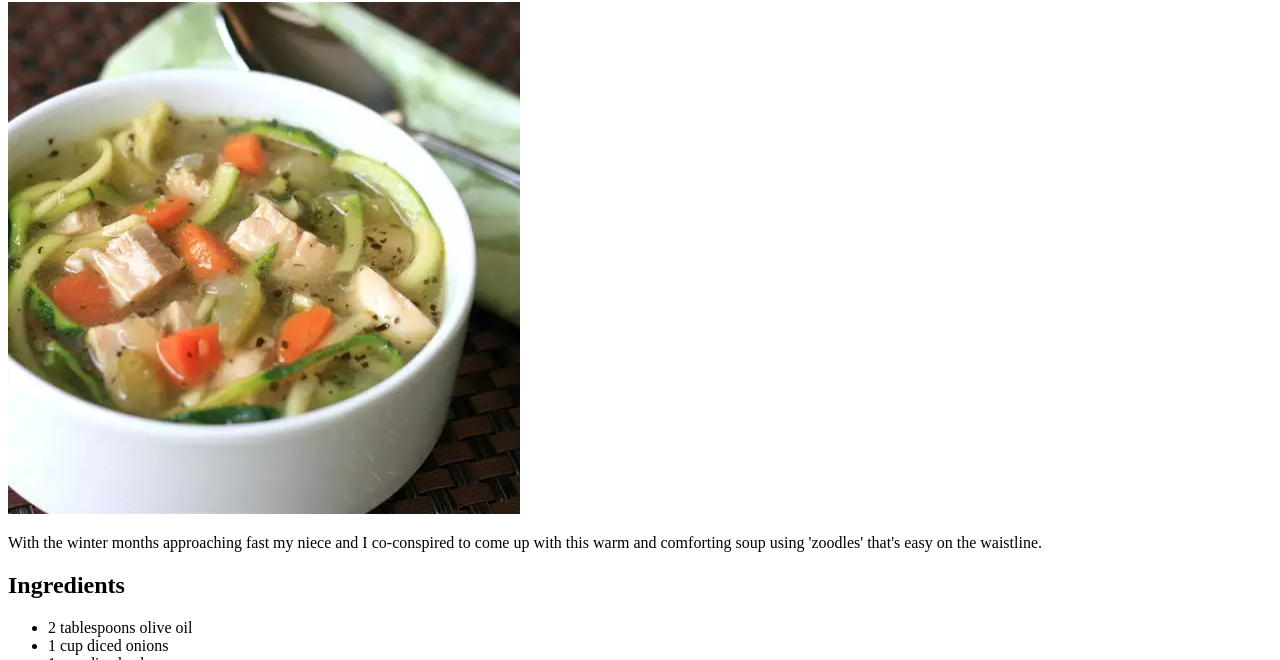
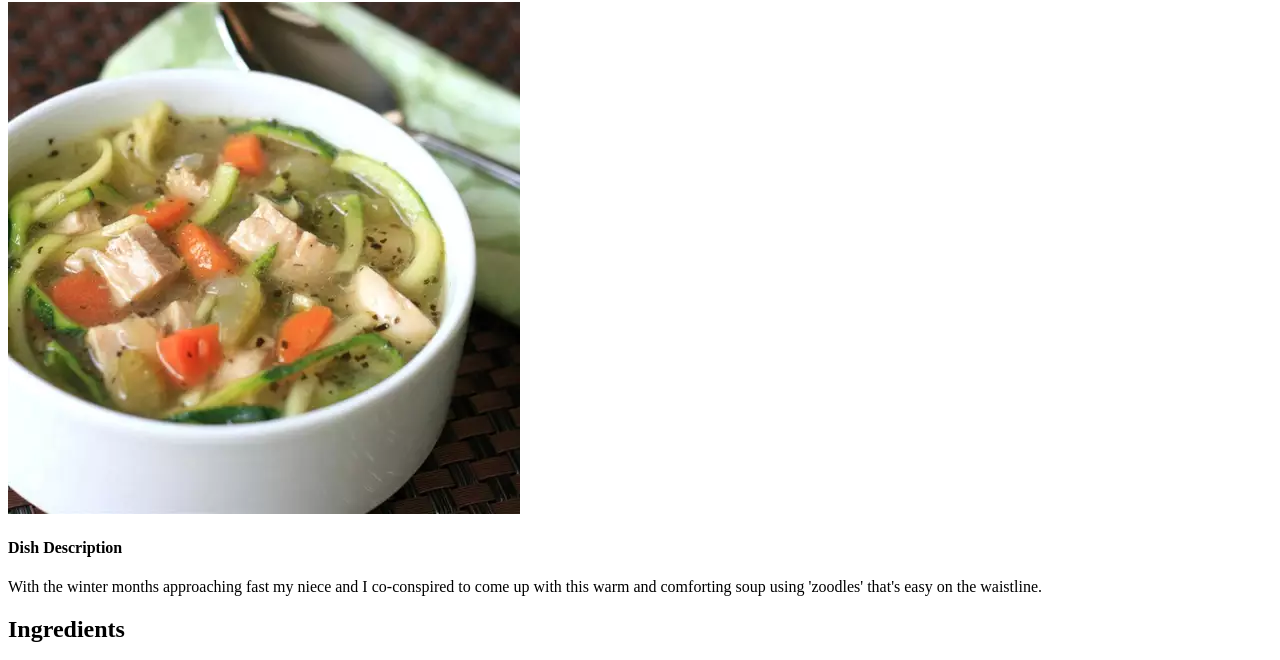
Before and after one commit to aaronatt/odin-recipes, a plain HTML site: page recipes/chickenzoodlesoup.html in a window 1280 px wide. Shown: the part 78-738 px from the top of the page. Drawn offline with Linux system fonts and the light colour scheme.

Commit message:
Wrote README description. Added recipe description header.

```diff
--- a/recipes/chickenzoodlesoup.html
+++ b/recipes/chickenzoodlesoup.html
@@ -5,6 +5,8 @@
         <h1>Chicken Zoodle Soup Recipe</h1>
 
         <img src="../images/chickenzoodlesoup-pic.jpeg">
+
+        <h4>Dish Description</h4>
 
         <p>With the winter months approaching fast my niece and I co-conspired to come up with
             this warm and comforting soup using 'zoodles' that's easy on the waistline.</p>
```
Also changed, not shown: recipes/hummaspizza.html (+2 -0 lines), recipes/lowcarbtacos.html (+2 -0 lines), 1 other file.
